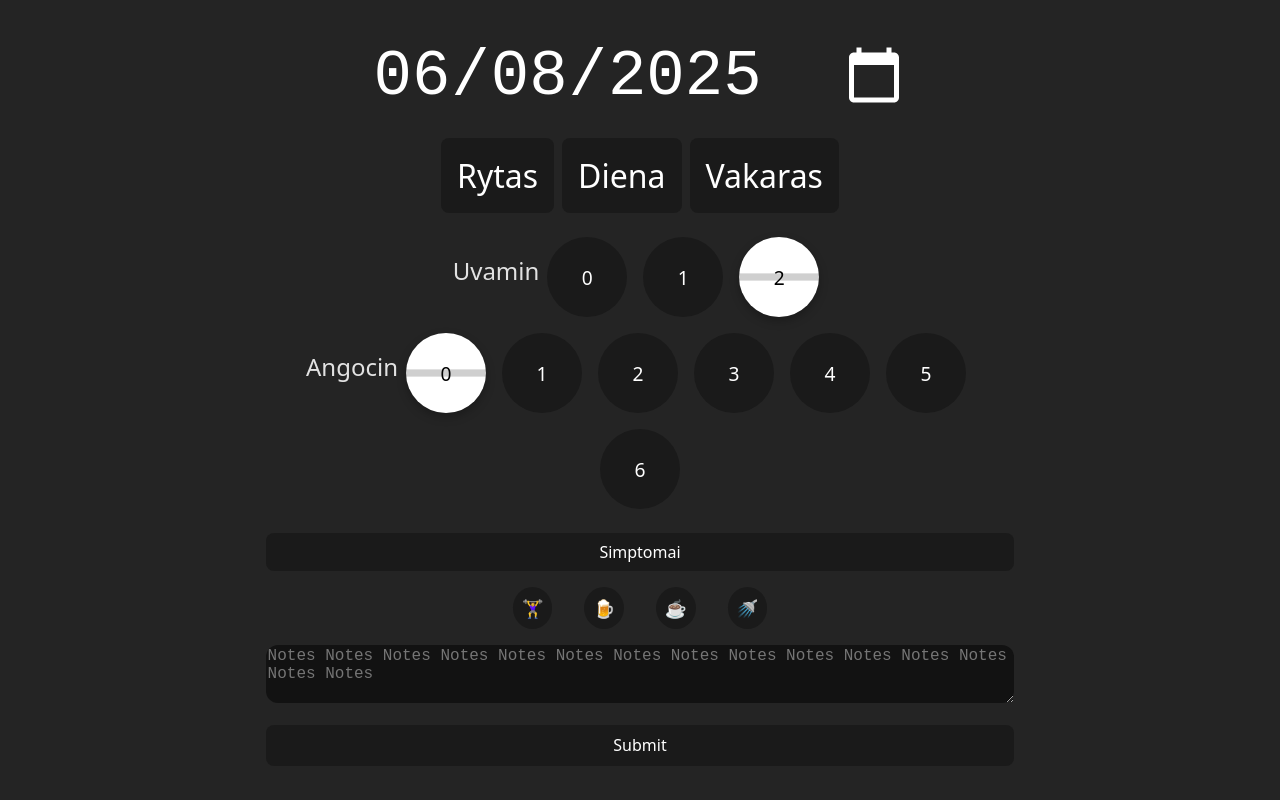
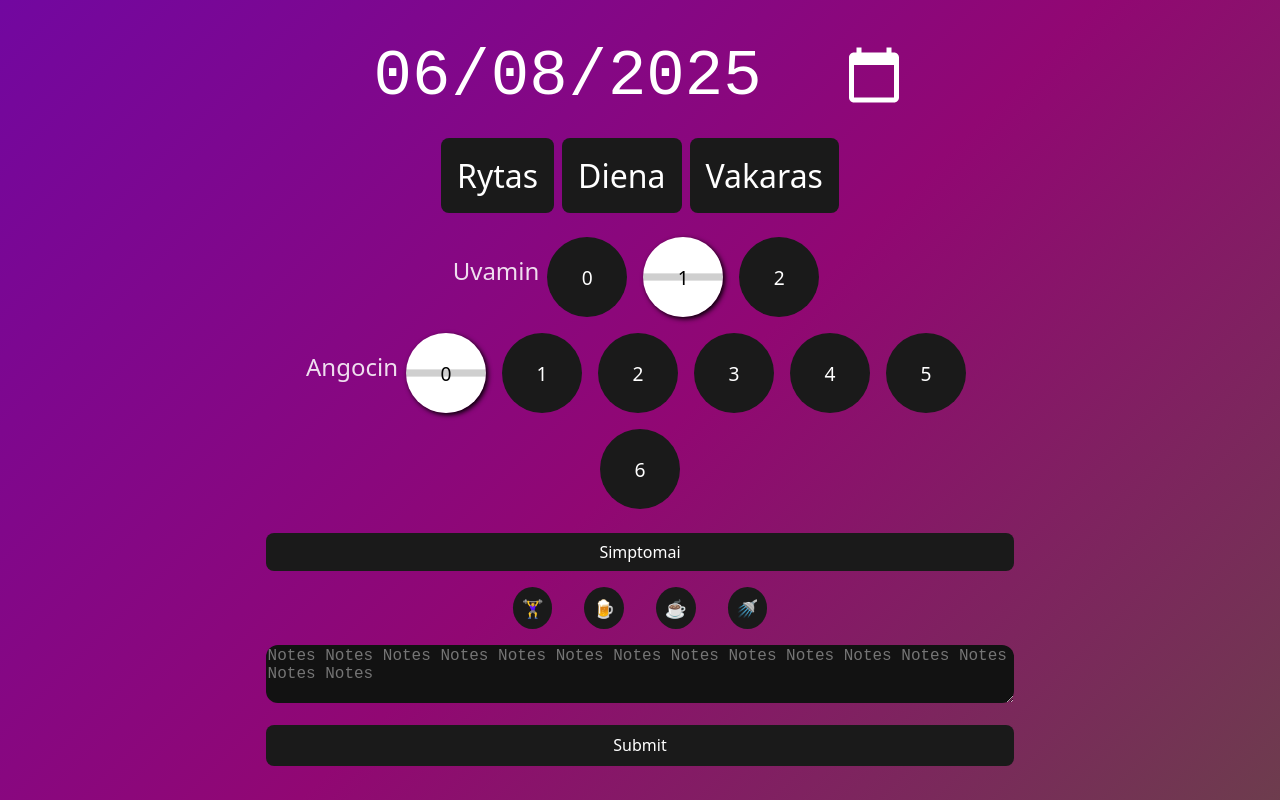
Before and after one commit to SimasSaf/KotApp, a React (Vite) app: page / in a window 1280 px wide. Built offline with nearby package versions, Linux system fonts and the light colour scheme.

Commit message:
background and fixed issues with data transfer

```diff
--- a/src/CardForm.css
+++ b/src/CardForm.css
@@ -92,7 +92,7 @@
 }
 
 .drugButton--selected {
-  box-shadow: 0 4px 10px rgba(0, 0, 0, 0.25);
+  box-shadow: 2px 2px 5px rgba(0, 0, 0, 1);
   background: linear-gradient(
     to bottom,
     #ffffff 0%,
--- a/src/CardForm.jsx
+++ b/src/CardForm.jsx
@@ -14,7 +14,7 @@ function CardForm() {
   const [isDiena, setDiena] = useState(false);
   const [isVakaras, setVakaras] = useState(false);
 
-  const [uvamin, setUvamin] = useState("2");
+  const [uvamin, setUvamin] = useState("1");
   const [angocin, setAngocin] = useState("0");
 
   const [simptomai, setSimptomai] = useState(false);
@@ -49,9 +49,9 @@ function CardForm() {
       alert("Submitted");
 
       window.location.reload();
+    } else {
+      alert("Please select time of day");
     }
-
-    alert("Please select time of day");
   };
 
   return (
@@ -84,7 +84,7 @@ function CardForm() {
         </button>
       </div>
 
-      <div className="vaistaiWrapper">
+      <div className="drugWrapper">
         <div className="drug">
           <p>Uvamin</p>
           {Array.from({ length: uvaminButtonNumber }).map((_, i) => {
--- a/src/Save.jsx
+++ b/src/Save.jsx
@@ -25,7 +25,7 @@ function sendToGoogleSheet(dienosDalis, state) {
   };
 
   fetch(
-    "https://script.google.com/macros/s/AKfycbx-3b9s4NMIn4_nM-3TYq6nwzByoBqLhNuD0R2ifRK9hFE3QwvXoP0qHBDpeqtKZFoyIw/exec",
+    "https://script.google.com/macros/s/AKfycbwo0_I7EhT-J8BdHICj-Hiz9zUW-Ok98g2phEmw81PKCCa6yDsFpRPocbn5-PxjaQr2dA/exec",
     {
       method: "POST",
       mode: "no-cors",
--- a/src/index.css
+++ b/src/index.css
@@ -6,12 +6,28 @@
   /* Removed light theme (also at bottom of file) */
   color-scheme: dark;
   color: rgba(255, 255, 255, 0.87);
-  background-color: #242424;
+  background-color: #353535;
 
   font-synthesis: none;
   text-rendering: optimizeLegibility;
   -webkit-font-smoothing: antialiased;
   -moz-osx-font-smoothing: grayscale;
+
+  background: linear-gradient(135deg, #ff0000, #4207e4, #910773, #2c9e09);
+  background-size: 400% 400%;
+  animation: bgFlow 20s ease infinite;
+}
+
+@keyframes bgFlow {
+  0% {
+    background-position: 0% 50%;
+  }
+  50% {
+    background-position: 100% 50%;
+  }
+  100% {
+    background-position: 0% 50%;
+  }
 }
 
 a {
@@ -19,6 +35,7 @@ a {
   color: #646cff;
   text-decoration: inherit;
 }
+
 a:hover {
   color: #535bf2;
 }
```
